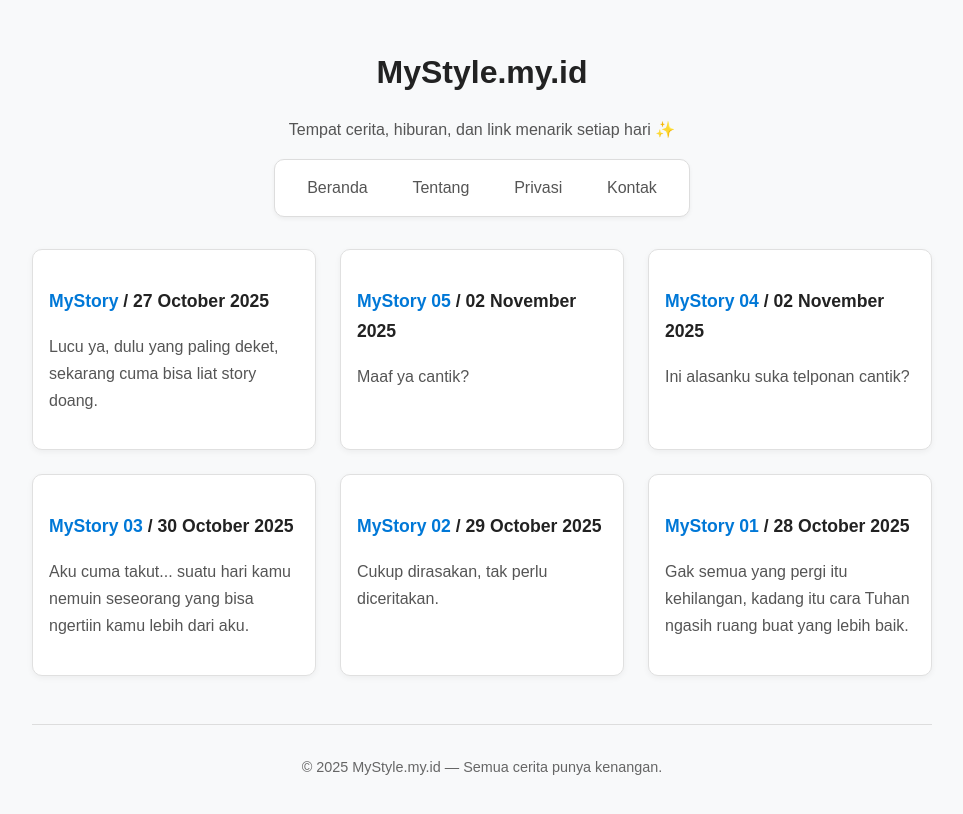
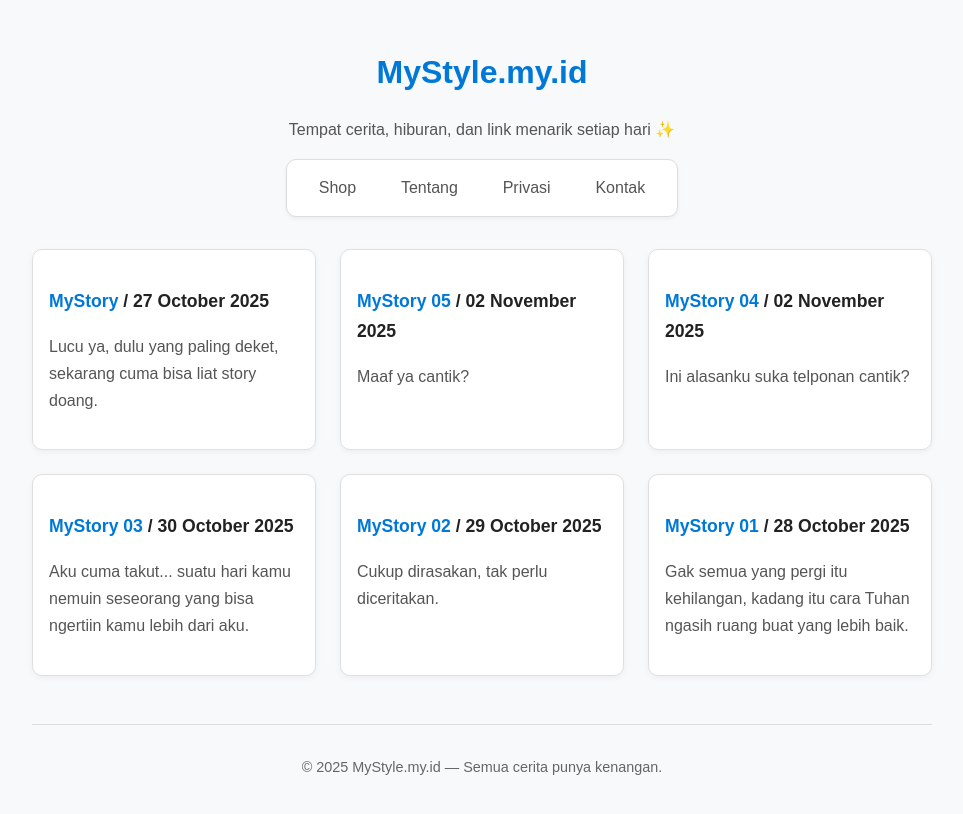
Before and after one commit to mystyl3/mystyl3.github.io, a Jekyll site: the page built from index.html, in a window 1280 px wide. Shown: the top 814 px of the page, without its empty margins (158-1121 px from the left). Built offline with Jekyll 4.4.1, drawn with Linux system fonts in a browser that asks for light colours.

Commit message:
Update index.html

```diff
--- a/index.html
+++ b/index.html
@@ -8,10 +8,10 @@ lastmod: 2025-11-01T06:00:00+07:00
 ---
 
 <header>
-  <h1>MyStyle.my.id</h1>
+  <h1><a href="/">MyStyle.my.id</a></h1>
   <p>Tempat cerita, hiburan, dan link menarik setiap hari ✨</p>
   <nav class="top-nav">
-    <a href="/">Beranda</a>
+    <a href="/shop">Shop</a>
     <a href="/tentang">Tentang</a>
     <a href="/privasi">Privasi</a>
     <a href="/kontak">Kontak</a>
```
